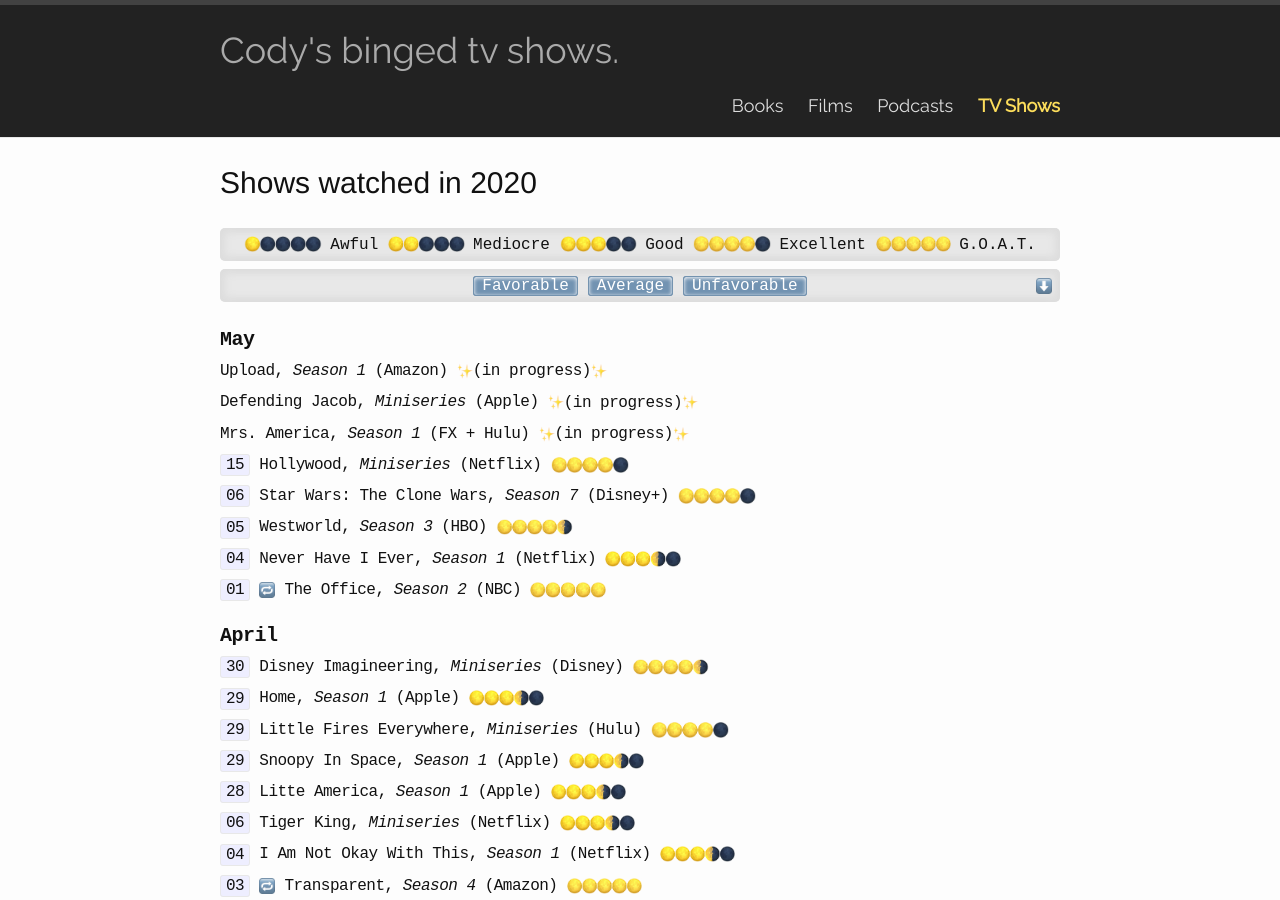
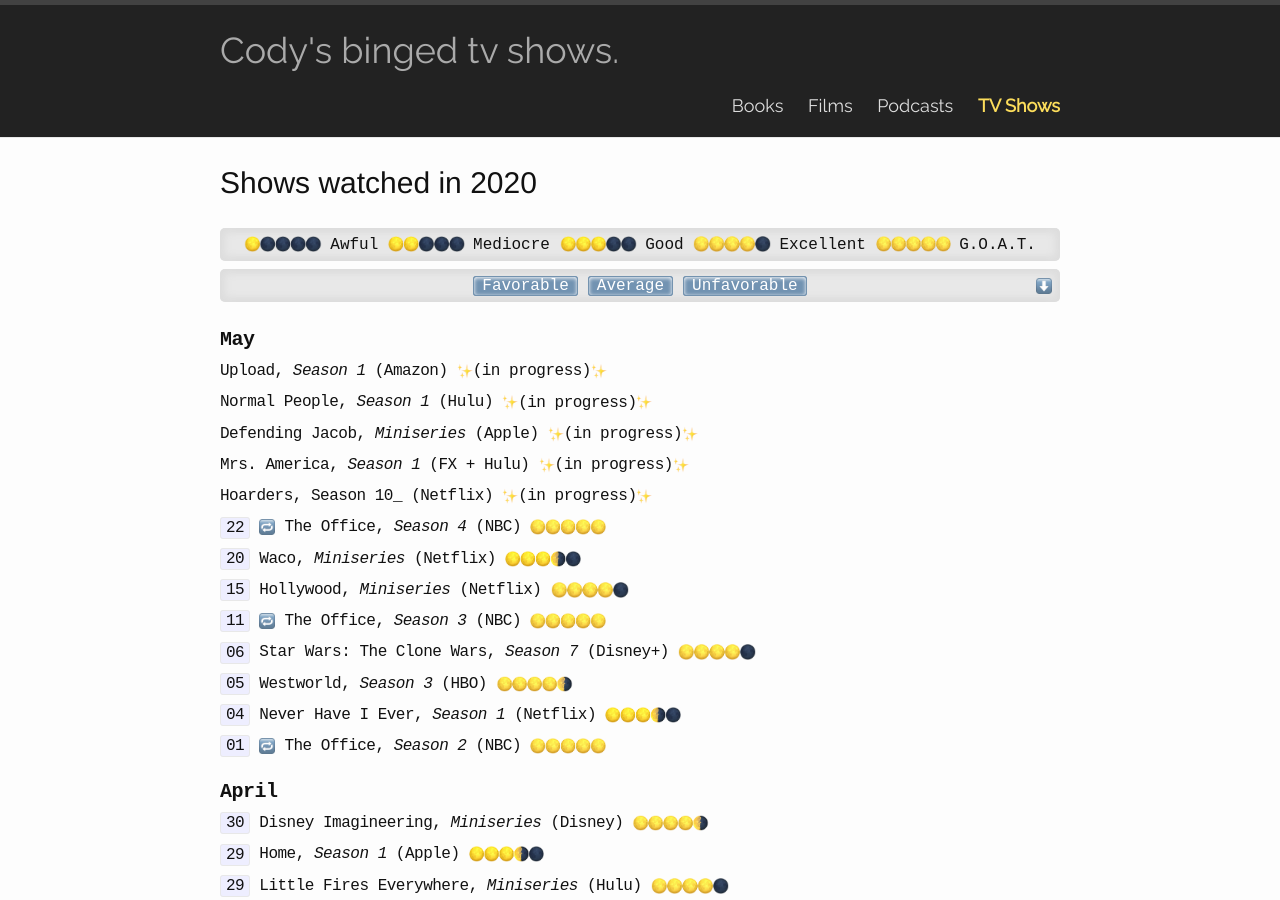
Before and after one commit to codydalerodgers/personal-blog, a Jekyll site: the page built from _shows/2020.md, in a window 1280 px wide and 900 px high. Built offline with Jekyll 4.4.1, drawn with Linux system fonts in a browser that asks for light colours.

Commit message:
Updates throughout

```diff
--- a/_posts/2019-07-22-sk.markdown
+++ b/_posts/2019-07-22-sk.markdown
@@ -50,7 +50,7 @@
 <span class="sk_color">**The Stand**</span> ∙
 The Dark Half ∙
 The Dark Tower II: The Drawing of the Three Grant ∙
-Misery ∙
+<span class="sk_color">**Misery**</span> ∙
 The Tommyknockers ∙
 <span class="sk_color">**It**</span> ∙
 The Talisman ∙
--- a/_shows/2020.md
+++ b/_shows/2020.md
@@ -7,11 +7,21 @@
 ## May
 Upload, _Season 1_ (Amazon) {{ site.ip }}
 
+Normal People, _Season 1_ (Hulu) {{ site.ip }}
+
 Defending Jacob, _Miniseries_ (Apple) {{ site.ip }}
 
 Mrs. America, _Season 1_ (FX + Hulu) {{ site.ip }}
 
+Hoarders, Season 10_ (Netflix) {{ site.ip }}
+
+`22` {{ site.rw }} The Office, _Season 4_ (NBC) {{ site.r5 }}
+
+`20` Waco, _Miniseries_ (Netflix) {{ site.r35 }}
+
 `15` Hollywood, _Miniseries_ (Netflix) {{ site.r4 }}
+
+`11` {{ site.rw }} The Office, _Season 3_ (NBC) {{ site.r5 }}
 
 `06` Star Wars: The Clone Wars, _Season 7_ (Disney+) {{ site.r4 }}
 
```
Also changed, not shown: _books/2020.md (+4 -2 lines), _films/2020.md (+6 -0 lines).
